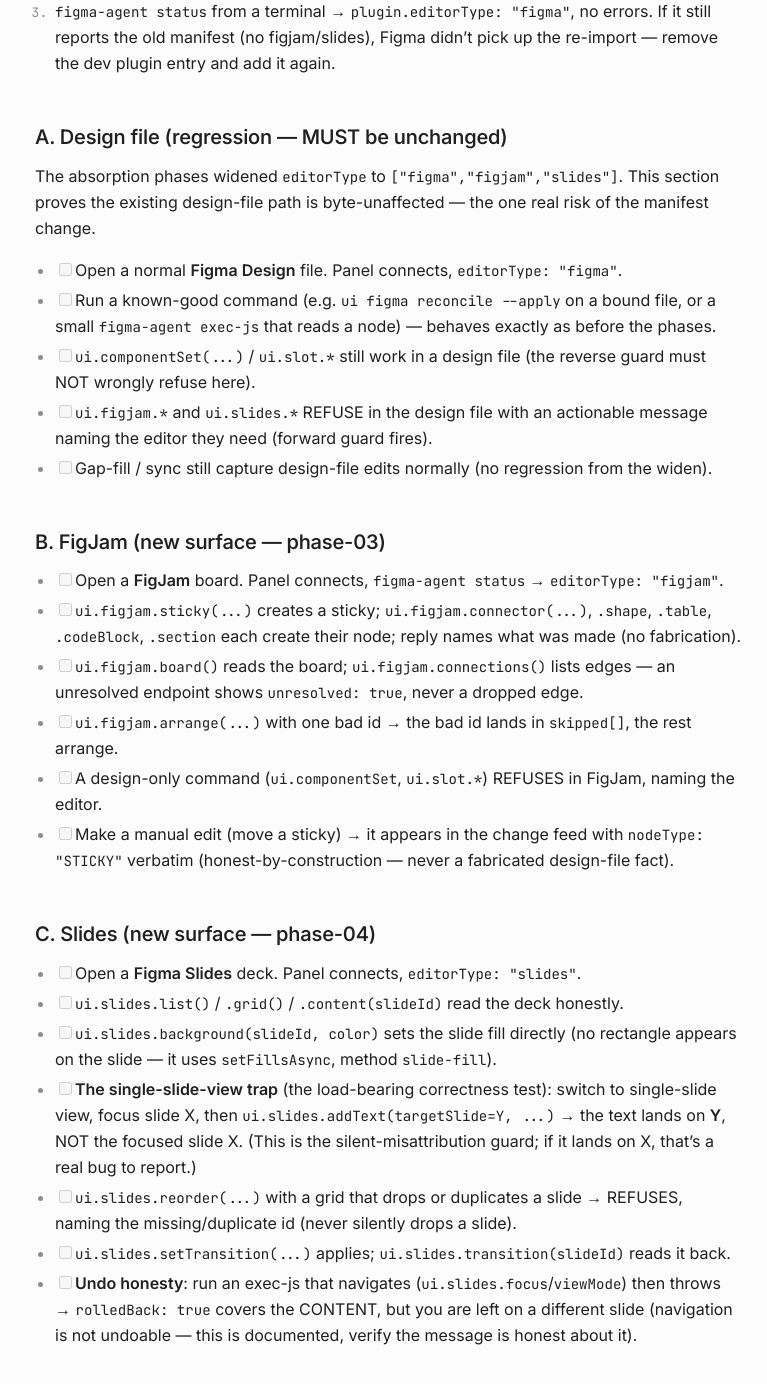
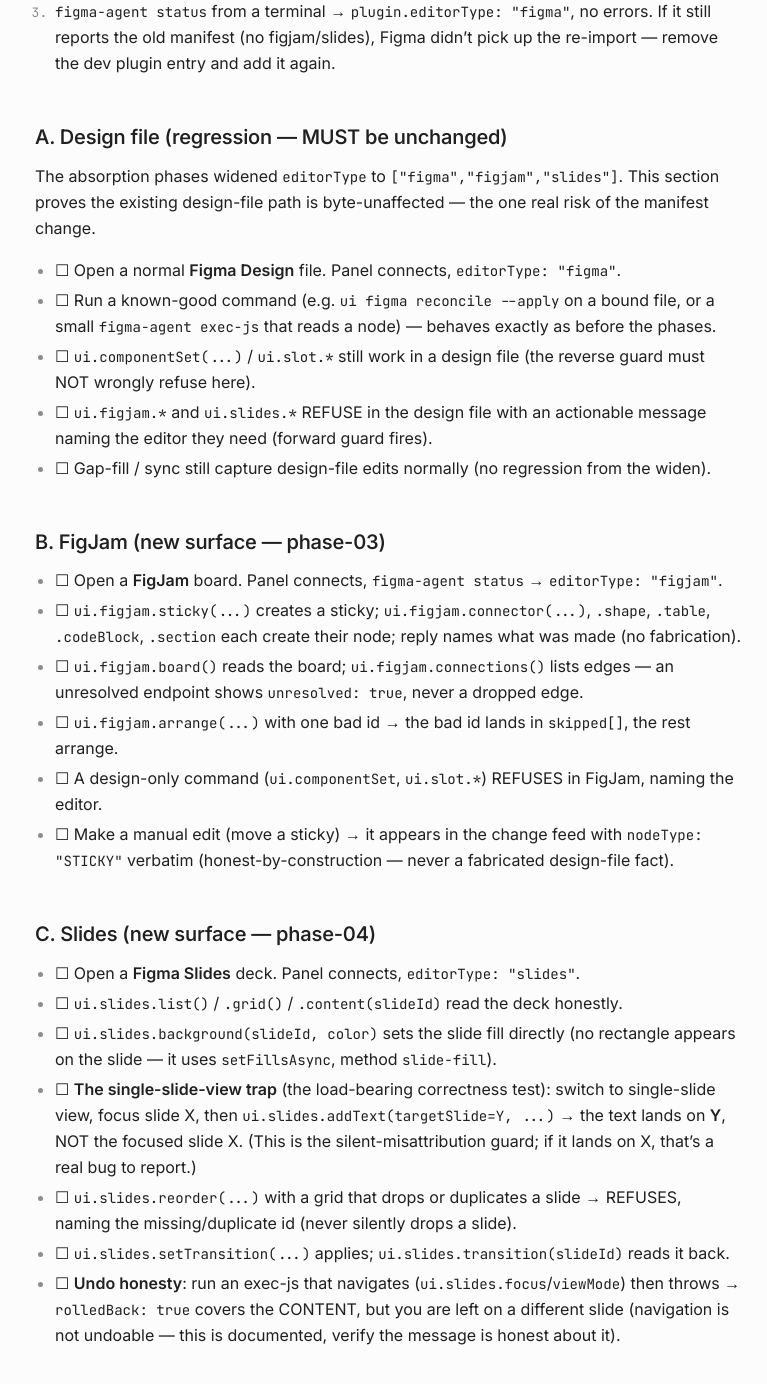
Before and after one commit to jangtrinh/design-os-figma-plugin, a Jekyll site: the page built from docs/live-canvas-checklist.md, in a window 1280 px wide and 1400 px high, scrolled down 694 px. Shown: the top 1384 px of the window, without its empty margins (249-1016 px from the left). Built offline with Jekyll 4.4.1, drawn with Linux system fonts in a browser that asks for light colours; our own code applies the rules of GitHub Pages for plain Markdown files.

Commit message:
docs: keep the checklist static and the sync loop arrow-free on Pages (#170)
kramdown renders "- [ ]" as a disabled, unlabelled checkbox on every line of
the owner-manual checklist; a ballot glyph keeps the list readable without an
input nobody can operate. The table cell that spelled the sync loop with arrows
now spells it with words.

```diff
--- a/docs/live-canvas-checklist.md
+++ b/docs/live-canvas-checklist.md
@@ -26,41 +26,41 @@
 The absorption phases widened `editorType` to `["figma","figjam","slides"]`. This section proves
 the existing design-file path is byte-unaffected — the one real risk of the manifest change.
 
-- [ ] Open a normal **Figma Design** file. Panel connects, `editorType: "figma"`.
-- [ ] Run a known-good command (e.g. `ui figma reconcile --apply` on a bound file, or a small
+- ☐ Open a normal **Figma Design** file. Panel connects, `editorType: "figma"`.
+- ☐ Run a known-good command (e.g. `ui figma reconcile --apply` on a bound file, or a small
       `figma-agent exec-js` that reads a node) — behaves exactly as before the phases.
-- [ ] `ui.componentSet(...)` / `ui.slot.*` still work in a design file (the reverse guard must
+- ☐ `ui.componentSet(...)` / `ui.slot.*` still work in a design file (the reverse guard must
       NOT wrongly refuse here).
-- [ ] `ui.figjam.*` and `ui.slides.*` REFUSE in the design file with an actionable message
+- ☐ `ui.figjam.*` and `ui.slides.*` REFUSE in the design file with an actionable message
       naming the editor they need (forward guard fires).
-- [ ] Gap-fill / sync still capture design-file edits normally (no regression from the widen).
+- ☐ Gap-fill / sync still capture design-file edits normally (no regression from the widen).
 
 ## B. FigJam (new surface — phase-03)
 
-- [ ] Open a **FigJam** board. Panel connects, `figma-agent status` → `editorType: "figjam"`.
-- [ ] `ui.figjam.sticky(...)` creates a sticky; `ui.figjam.connector(...)`, `.shape`, `.table`,
+- ☐ Open a **FigJam** board. Panel connects, `figma-agent status` → `editorType: "figjam"`.
+- ☐ `ui.figjam.sticky(...)` creates a sticky; `ui.figjam.connector(...)`, `.shape`, `.table`,
       `.codeBlock`, `.section` each create their node; reply names what was made (no fabrication).
-- [ ] `ui.figjam.board()` reads the board; `ui.figjam.connections()` lists edges — an unresolved
+- ☐ `ui.figjam.board()` reads the board; `ui.figjam.connections()` lists edges — an unresolved
       endpoint shows `unresolved: true`, never a dropped edge.
-- [ ] `ui.figjam.arrange(...)` with one bad id → the bad id lands in `skipped[]`, the rest arrange.
-- [ ] A design-only command (`ui.componentSet`, `ui.slot.*`) REFUSES in FigJam, naming the editor.
-- [ ] Make a manual edit (move a sticky) → it appears in the change feed with `nodeType: "STICKY"`
+- ☐ `ui.figjam.arrange(...)` with one bad id → the bad id lands in `skipped[]`, the rest arrange.
+- ☐ A design-only command (`ui.componentSet`, `ui.slot.*`) REFUSES in FigJam, naming the editor.
+- ☐ Make a manual edit (move a sticky) → it appears in the change feed with `nodeType: "STICKY"`
       verbatim (honest-by-construction — never a fabricated design-file fact).
 
 ## C. Slides (new surface — phase-04)
 
-- [ ] Open a **Figma Slides** deck. Panel connects, `editorType: "slides"`.
-- [ ] `ui.slides.list()` / `.grid()` / `.content(slideId)` read the deck honestly.
-- [ ] `ui.slides.background(slideId, color)` sets the slide fill directly (no rectangle appears on
+- ☐ Open a **Figma Slides** deck. Panel connects, `editorType: "slides"`.
+- ☐ `ui.slides.list()` / `.grid()` / `.content(slideId)` read the deck honestly.
+- ☐ `ui.slides.background(slideId, color)` sets the slide fill directly (no rectangle appears on
       the slide — it uses `setFillsAsync`, method `slide-fill`).
-- [ ] **The single-slide-view trap** (the load-bearing correctness test): switch to single-slide
+- ☐ **The single-slide-view trap** (the load-bearing correctness test): switch to single-slide
       view, focus slide X, then `ui.slides.addText(targetSlide=Y, ...)` → the text lands on **Y**,
       NOT the focused slide X. (This is the silent-misattribution guard; if it lands on X, that's a
       real bug to report.)
-- [ ] `ui.slides.reorder(...)` with a grid that drops or duplicates a slide → REFUSES, naming the
+- ☐ `ui.slides.reorder(...)` with a grid that drops or duplicates a slide → REFUSES, naming the
       missing/duplicate id (never silently drops a slide).
-- [ ] `ui.slides.setTransition(...)` applies; `ui.slides.transition(slideId)` reads it back.
-- [ ] **Undo honesty**: run an exec-js that navigates (`ui.slides.focus`/`viewMode`) then throws →
+- ☐ `ui.slides.setTransition(...)` applies; `ui.slides.transition(slideId)` reads it back.
+- ☐ **Undo honesty**: run an exec-js that navigates (`ui.slides.focus`/`viewMode`) then throws →
       `rolledBack: true` covers the CONTENT, but you are left on a different slide (navigation is
       not undoable — this is documented, verify the message is honest about it).
 
```
Also changed, not shown: docs/multi-machine-setup.md (+1 -1 lines).
